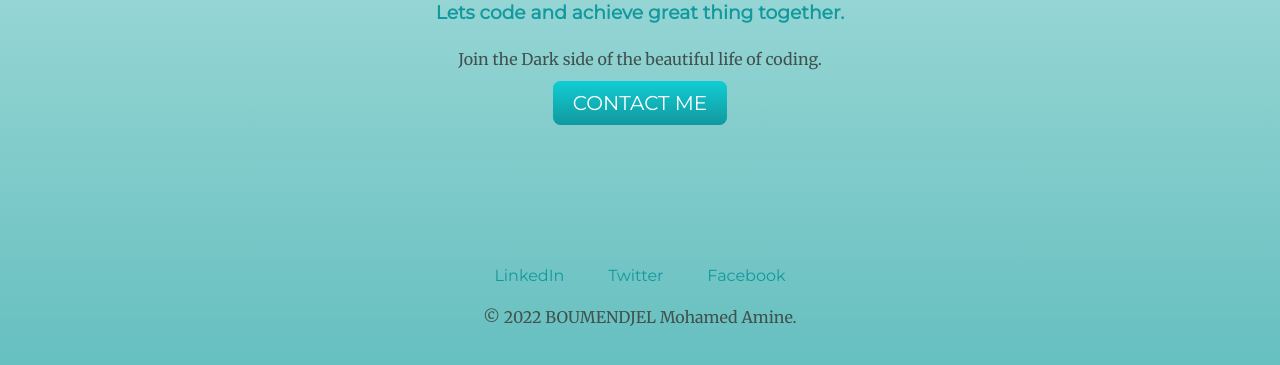
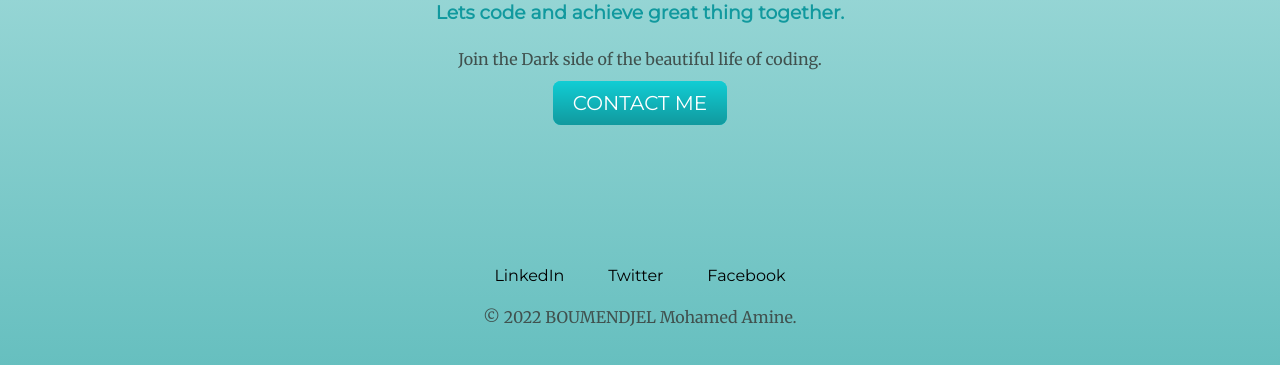
Before and after one commit to Chikoulat/My-resume, a website: page index.html in a window 1280 px wide. Shown: the part 2868-3233 px from the top of the page. Drawn offline with Linux system fonts and the light colour scheme.

Commit message:
Update styles.css

```diff
--- a/styles.css
+++ b/styles.css
@@ -38,7 +38,7 @@ hr {
 }
 
 a {
-  color: #11999E;
+  color: #000000;
   font-family: 'Montserrat', sans-serif;
   margin: 10px 20px;
   text-decoration: none;
```
